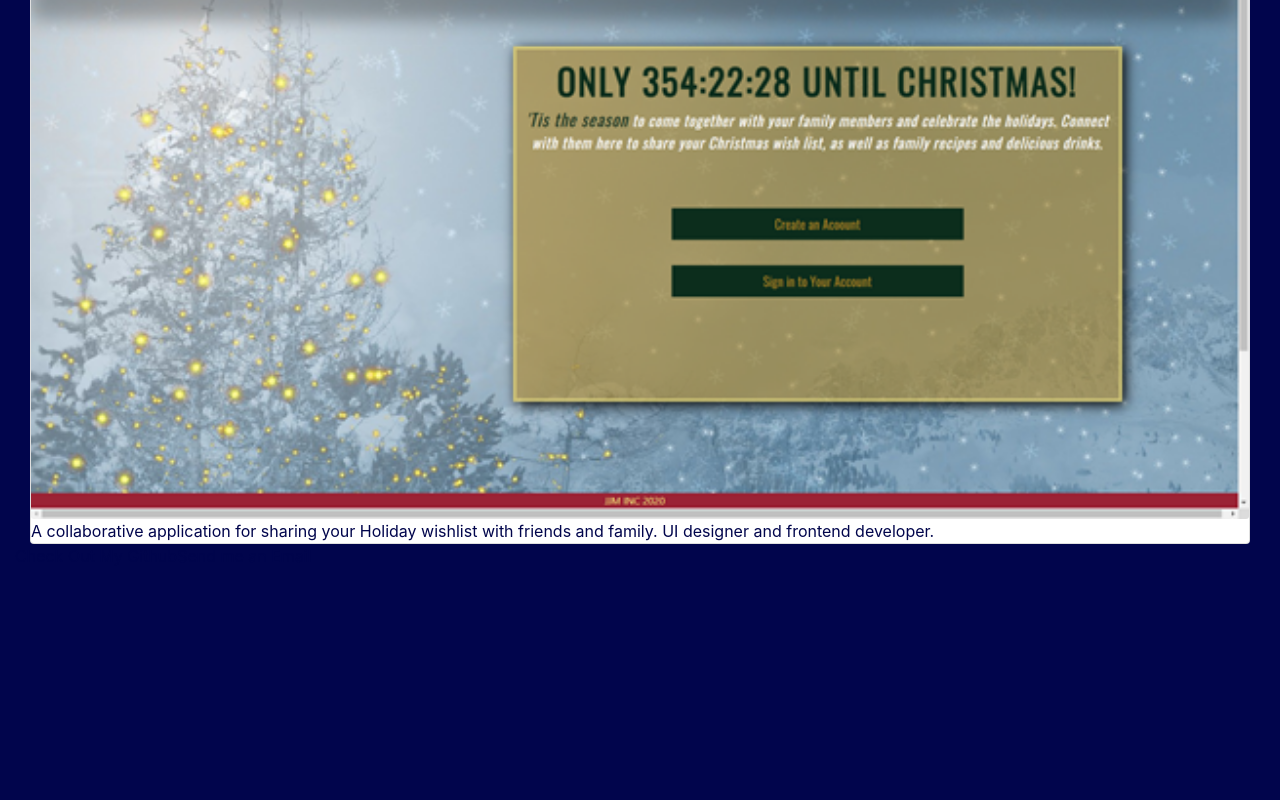
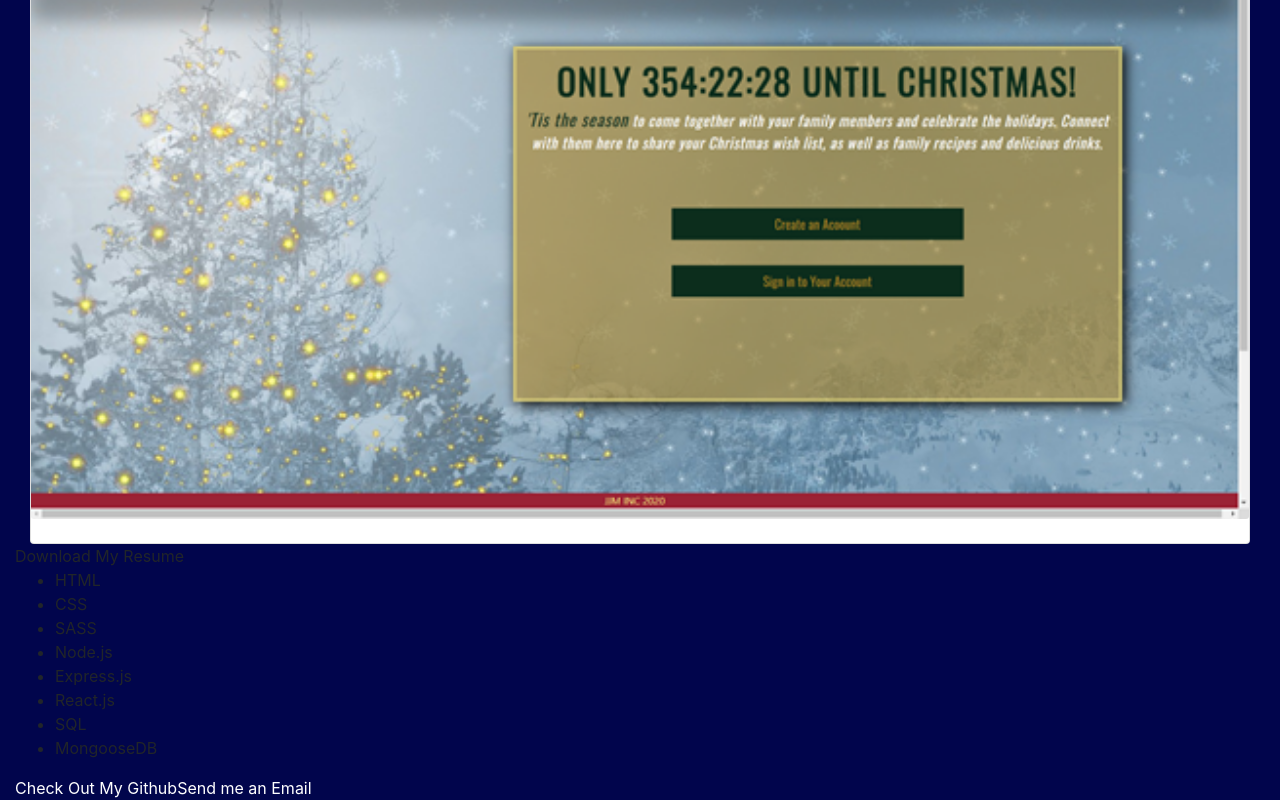
Before and after one commit to msatori/maya-santiago, a React (Create React App) app in the folder maya-santiago/: page / in a window 1280 px wide. Shown: the part 890-1690 px from the top of the page. Before the commit the page ends 1458 px from the top, so only its background shows below. Built offline with nearby package versions, Linux system fonts and the light colour scheme; a web font is replaced by a local one.

Commit message:
created basic resume component

```diff
--- a/maya-santiago/src/App.js
+++ b/maya-santiago/src/App.js
@@ -4,6 +4,7 @@ import About from './components/About';
 import Nav from './components/Nav';
 import Portfolio from './components/Portfolio';
 import Contact from './components/Contact'
+import Resume from './components/Resume';
 //style imports
 
 
@@ -14,6 +15,7 @@ function App() {
       <main>
         <About></About>
         <Portfolio></Portfolio>
+        <Resume></Resume>
       </main>
       <Contact></Contact>
     </div>
--- /dev/null
+++ b/maya-santiago/src/components/Resume/index.js
@@ -0,0 +1,25 @@
+import React from 'react';
+
+const Resume = () => {
+    return(
+        <section className="resume">
+            <div className="resume-container">
+                <a src="../../assets/resume.pdf" download="Maya Santiago">Download My Resume</a>
+            </div>
+            <div className="resume-text">
+                <ul className="skill-list">
+                    <li>HTML</li>
+                    <li>CSS</li>
+                    <li>SASS</li>
+                    <li>Node.js</li>
+                    <li>Express.js</li>
+                    <li>React.js</li>
+                    <li>SQL</li>
+                    <li>MongooseDB</li>
+                </ul>
+            </div>
+        </section>
+    )
+}
+
+export default Resume;
--- a/maya-santiago/src/index.scss
+++ b/maya-santiago/src/index.scss
@@ -57,3 +57,7 @@ nav {
         margin-bottom: 75px;
     }
   }
+
+  a {
+      color: white;
+  }
```
Also changed, not shown: maya-santiago/src/index.css, 2 other files (tests, documents, lock files or other folders).
